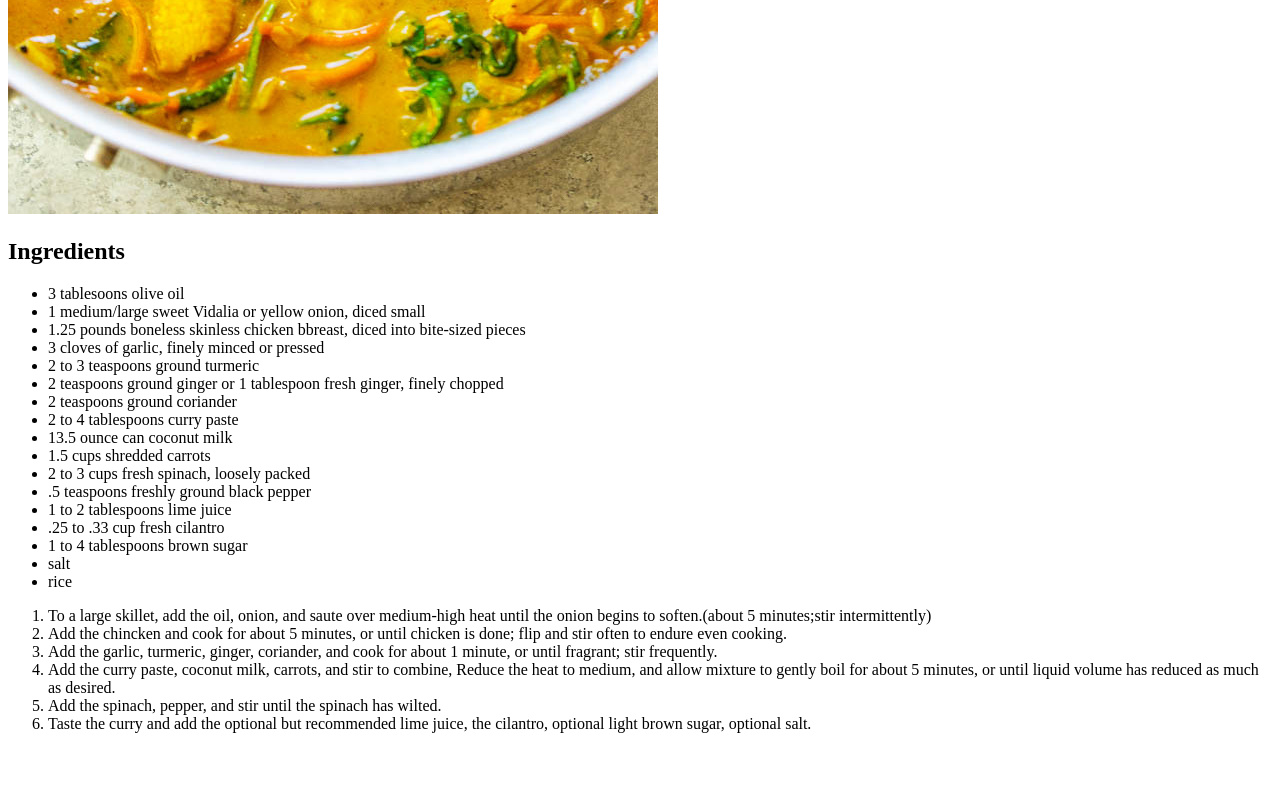
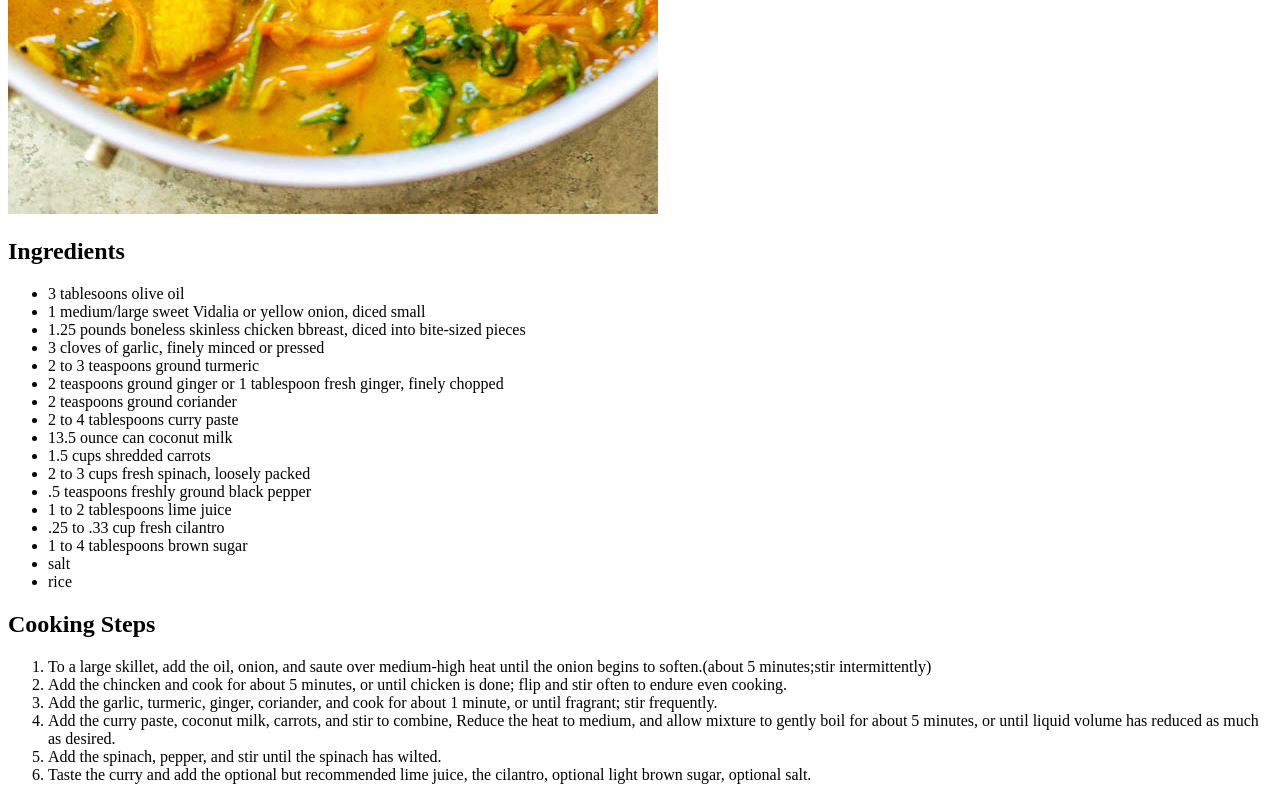
Before and after one commit to DaKirnz/odin_recipes, a plain HTML site: page recipes/yellow_curry.html in a window 1280 px wide. Shown: the part 878-1678 px from the top of the page. Before the commit the page ends 1627 px from the top, so only its background shows below. Drawn offline with Linux system fonts and the light colour scheme.

Commit message:
added header for cooking steps

```diff
--- a/recipes/yellow_curry.html
+++ b/recipes/yellow_curry.html
@@ -27,6 +27,7 @@
       <li>salt</li>
       <li>rice</li>
     </ul>
+    <h2>Cooking Steps</h2>
     <ol>
       <li>To a large skillet, add the oil, onion, and saute over medium-high heat until the onion begins to soften.(about 5 minutes;stir intermittently)</li>
       <li>Add the chincken and cook for about 5 minutes, or until chicken is done; flip and stir often to endure even cooking.</li>
```
